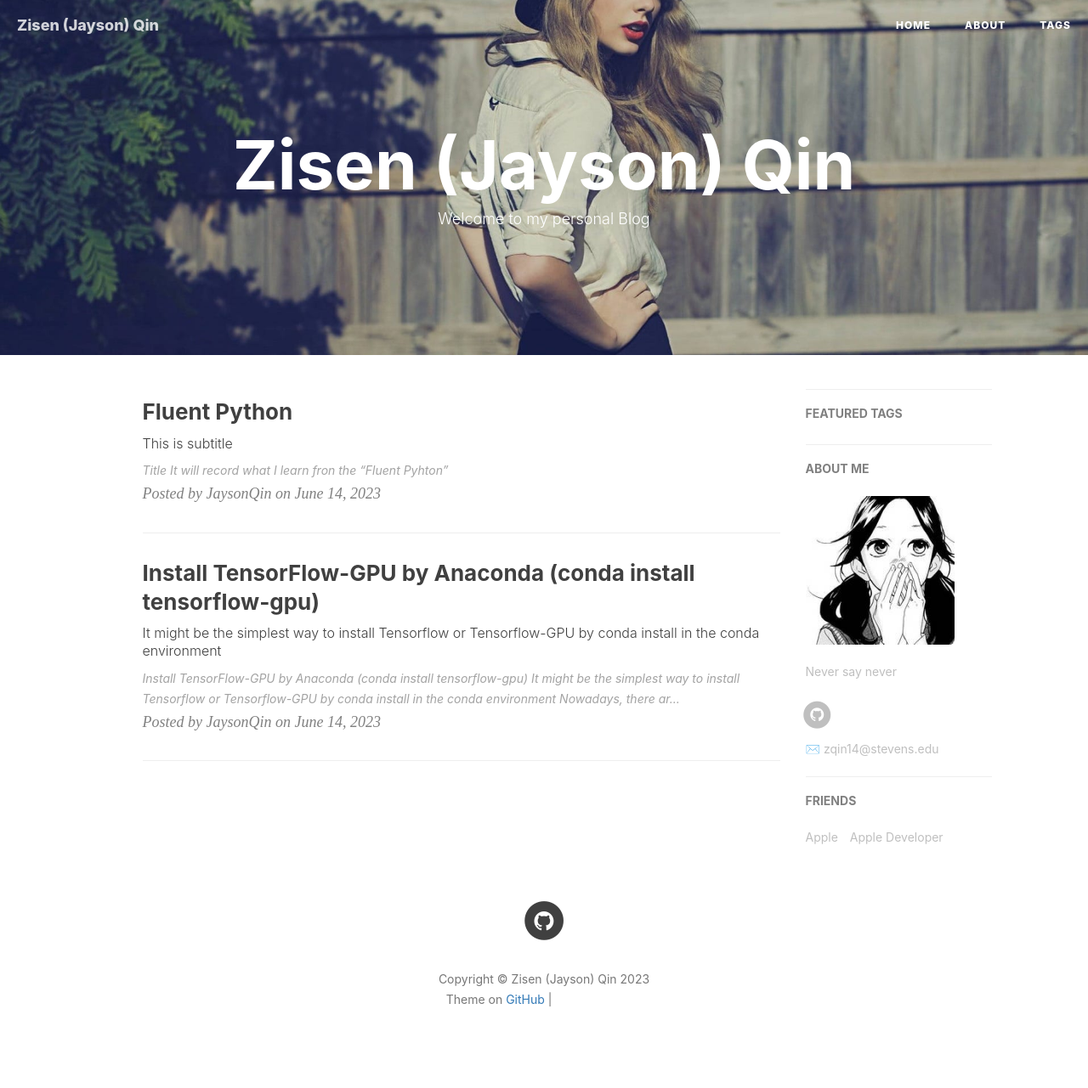
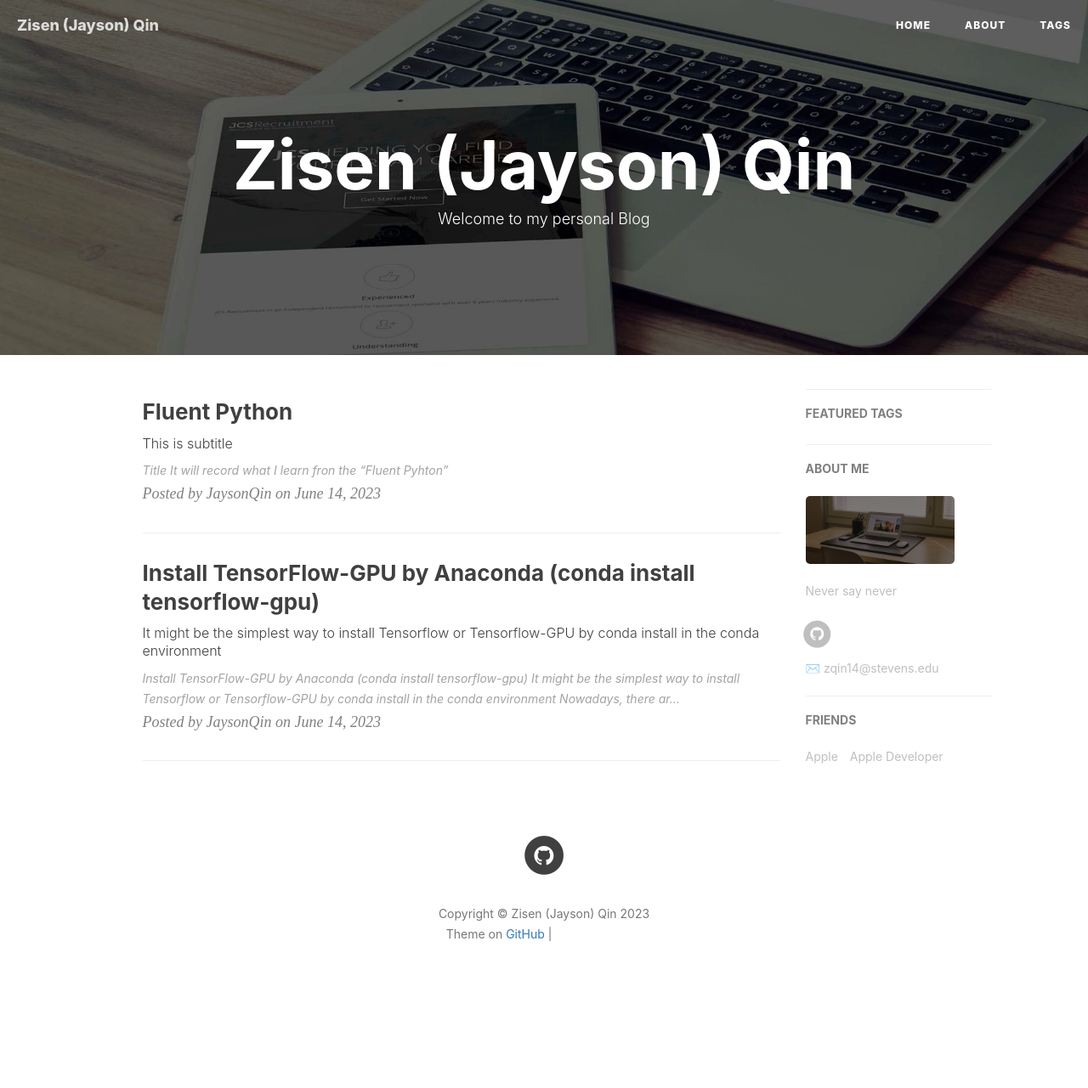
Before and after one commit to JaysonQin/JaysonQin.github.io, a Jekyll site: the page built from index.html, in a window 1280 px wide. Shown: the whole page at 85% size. Built offline with Jekyll 4.4.1, drawn with Linux system fonts in a browser that asks for light colours; nearby versions of some CDN libraries; the list of posts is cut into pages by our own code; comment, search, counter and statistics services are not loaded; after the commit the page ends 1204 px from its top, so only the background shows below that; grey boxes are pictures that could not be loaded.

Commit message:
Update _config.yml

```diff
--- a/_config.yml
+++ b/_config.yml
@@ -1,7 +1,7 @@
 # Site settings
 title: Zisen (Jayson) Qin
 SEOTitle: Jayson | My Blog
-header-img: img/post-bg-desk.jpg
+header-img: img/post-bg-rwd.jpg
 email: zqin14@stevens.edu
 description: "Welcome to my Blog"
 keyword: "My Blog"
@@ -12,7 +12,7 @@
 # Sidebar settings
 sidebar: true                           # whether or not using Sidebar.
 sidebar-about-description: "Never say never"
-sidebar-avatar: /img/avatar_binggan.jpg      # use absolute URL, seeing it's used in both `/` and `/about/`
+sidebar-avatar: /img/home-bg-o.jpg      # use absolute URL, seeing it's used in both `/` and `/about/`
 
 
 
```
